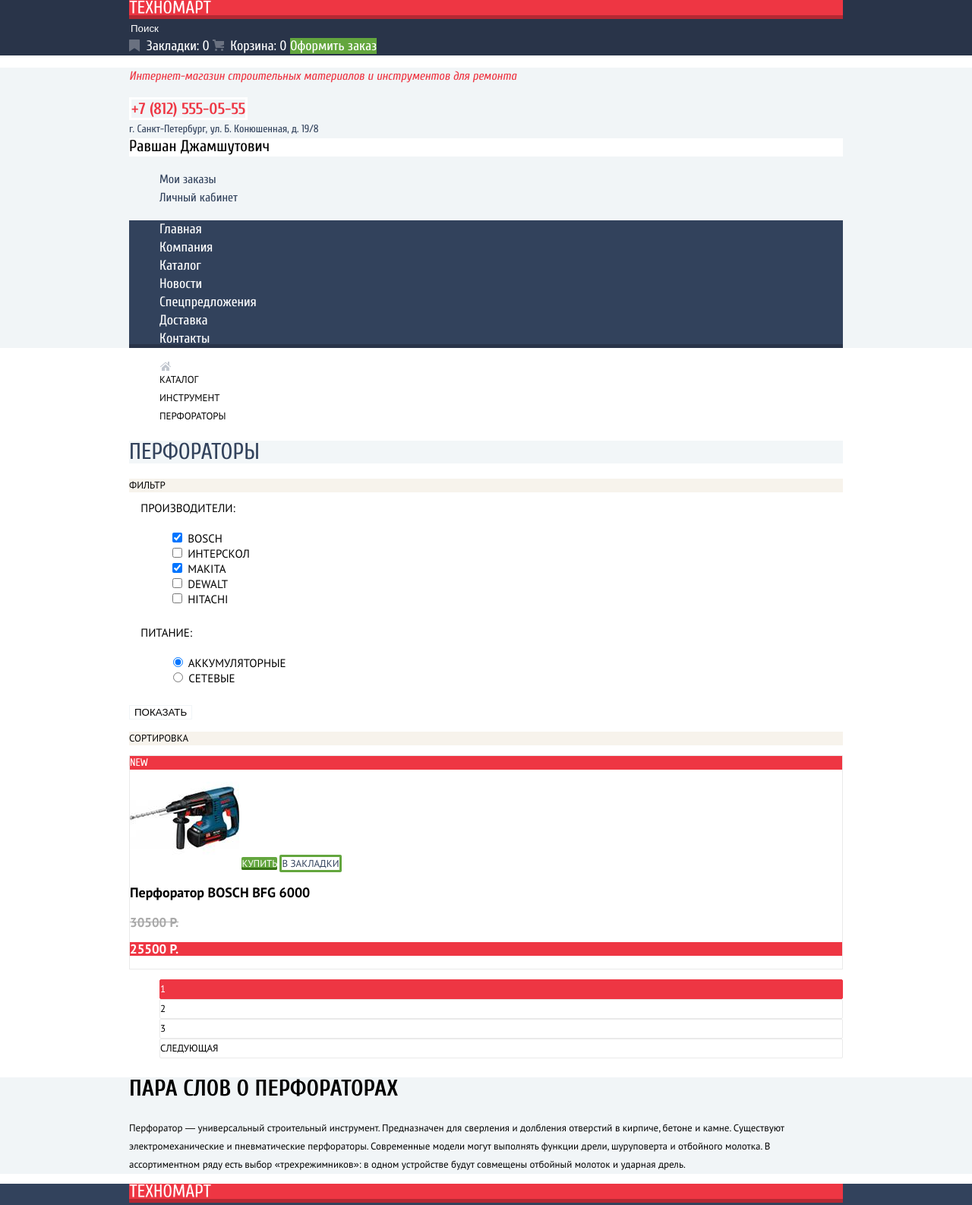
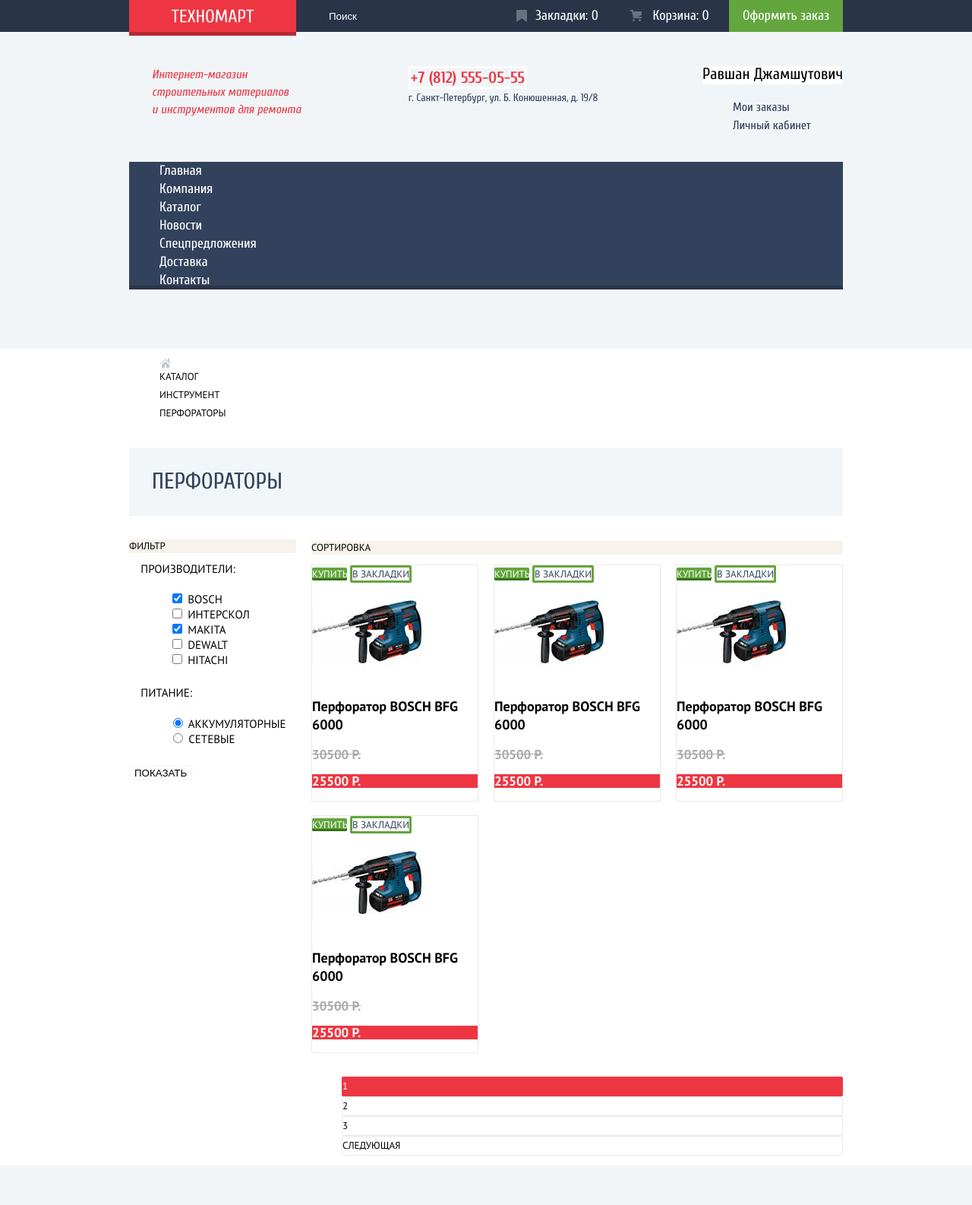
Before and after one commit to KatAnti/285965-technomart-28, a plain HTML site: page catalog.html in a window 1280 px wide. Shown: the top 1586 px of the page at 76% size. Drawn offline with Linux system fonts and the light colour scheme.

Commit message:
Базовая сетка

```diff
--- a/catalog.html
+++ b/catalog.html
@@ -1,16 +1,16 @@
 <!DOCTYPE html>
-<html lang="ru">
+<html class="page" lang="ru">
   <head>
     <meta charset="utf-8">
     <title>HTML Academy: Техномарт</title>
     <link rel="stylesheet" href="css/style.css">
   </head>
-  <body>
+  <body class="page-body">
     <header class="main-header">
       <div class="main-header__top">
-        <div class="wrapper">
+        <div class="wrapper main-header__wrapper">
           <a class="logo" href="index.html">
-            <img src="img/logo.png" alt="Техномарт" width="108" height="18">
+            <img src="img/logo-technomart.svg" alt="Техномарт" width="108" height="18">
           </a>
           <form action="https://echo.htmlacademy.ru" method="post">
             <input class="search" type="search" placeholder="Поиск">
@@ -23,7 +23,7 @@
       <div class="main-header__body">
         <div class="wrapper">
           <p class="main-header__title">
-            Интернет-магазин строительных материалов и инструментов для ремонта
+            Интернет-магазин строительных материалов<br> и инструментов для ремонта
           </p>
           <div class="main-header__contacts">
             <a class="main-header__phone-number" href="tel:78125550555">+7 (812) 555-05-55</a>
@@ -48,7 +48,7 @@
               </li>
             </ul>
           </div>
-          <nav>
+          <nav class="main-header__main-nav">
             <ul class="main-nav">
               <li class="main-nav__item">
                 <a href="" class="main-nav-link">
@@ -91,7 +91,7 @@
       </div>
     </header>
     <main class="main">
-      <div class="wrapper">
+      <div class="wrapper main-wrapper">
         <ul class="breadcrumbs">
           <li class="breadcrumbs__item">
             <a href="" aria-label="Вернуться на главную"></a>
@@ -106,7 +106,7 @@
             <a href="">Перфораторы</a>
           </li>
         </ul>
-        <h1 class="main-page-ttl">ПЕРФОРАТОРЫ</h1>
+        <h1 class="main-page-ttl main__ttl">ПЕРФОРАТОРЫ</h1>
         <section class="catalog-filter left-column">
           <h2 class="catalog-filter__ttl">
             Фильтр
@@ -159,13 +159,60 @@
           <section class="catalog-sort-by"><h3 class="catalog-sort-by__ttl">Сортировка</h3></section>
           <section class="catalog-list">
             <h2 class="visually-hidden">Перфораторы по выгодной цене</h2>
-            <article class="product-preview-card">
-              <div class="product-preview-card__label">new</div>
-              <div class="product-preview-card__img">
-                <img src="img/product-1.jpg" alt="Перфоратор BOSCH BFG 6000">
+            <article class="product-preview-card product-preview-card--new">
+              <div class="product-preview-card__actions">
                 <a class="product-preview-card__buy-link" href="">КУПИТЬ</a>
                 <a class="product-preview-card__marked-btn" href="">В закладки</a>
               </div>
+              <img class="product-preview-card__img" src="img/product-1.jpg" alt="Перфоратор BOSCH BFG 6000">
+              <h3>
+                <a class="product-preview-card__ttl" href="">Перфоратор BOSCH BFG 6000</a>
+              </h3>
+              <p class="product-preview-card__price-before">
+                <del>30500 Р.</del>
+              </p>
+              <p class="product-preview-card__price">
+                25500 Р.
+              </p>
+            </article>
+            <article class="product-preview-card product-preview-card--new">
+              <div class="product-preview-card__actions">
+                <a class="product-preview-card__buy-link" href="">КУПИТЬ</a>
+                <a class="product-preview-card__marked-btn" href="">В закладки</a>
+              </div>
+              <img class="product-preview-card__img" src="img/product-1.jpg" alt="Перфоратор BOSCH BFG 6000">
+              <h3>
+                <a class="product-preview-card__ttl" href="">Перфоратор BOSCH BFG 6000</a>
+              </h3>
+              <p class="product-preview-card__price-before">
+                <del>30500 Р.</del>
+              </p>
+              <p class="product-preview-card__price">
+                25500 Р.
+              </p>
+            </article>
+            <article class="product-preview-card product-preview-card--new">
+              <div class="product-preview-card__actions">
+                <a class="product-preview-card__buy-link" href="">КУПИТЬ</a>
+                <a class="product-preview-card__marked-btn" href="">В закладки</a>
+              </div>
+              <img class="product-preview-card__img" src="img/product-1.jpg" alt="Перфоратор BOSCH BFG 6000">
+              <h3>
+                <a class="product-preview-card__ttl" href="">Перфоратор BOSCH BFG 6000</a>
+              </h3>
+              <p class="product-preview-card__price-before">
+                <del>30500 Р.</del>
+              </p>
+              <p class="product-preview-card__price">
+                25500 Р.
+              </p>
+            </article>
+            <article class="product-preview-card product-preview-card--new">
+              <div class="product-preview-card__actions">
+                <a class="product-preview-card__buy-link" href="">КУПИТЬ</a>
+                <a class="product-preview-card__marked-btn" href="">В закладки</a>
+              </div>
+              <img class="product-preview-card__img" src="img/product-1.jpg" alt="Перфоратор BOSCH BFG 6000">
               <h3>
                 <a class="product-preview-card__ttl" href="">Перфоратор BOSCH BFG 6000</a>
               </h3>
@@ -219,10 +266,10 @@
     <footer class="main-footer">
       <div class="main-footer__top">
         <div class="wrapper">
-          <a class="logo" href="">
-            <img src="img/logo.png" alt="Техномарт" width="108" height="18">
+          <a class="logo logo--footer" href="">
+            <img src="img/logo-technomart.svg" alt="Техномарт" width="136" height="21">
           </a>
-          <ul class="main-footer__menu main-footer__info">
+          <ul class="main-footer__menu main-footer__menu--info">
             <li class="main-footer__menu-item">
               <a href="">
                 Компания
@@ -293,14 +340,16 @@
               <a class="social-media__link social-media__link--instagram" href="" aria-label="instagram"></a>
             </li>
           </ul>
+          <div class="main-footer__contact-links">
             <p>
               Обратная связь:<br>
               <a class="main-footer__email" href="mailto:mail@htmlacademy.ru">mail@htmlacademy.ru</a>
             </p>
             <p>
-            Разработано
+              Разработано<br>
               <a class="main-footer__made-by-link" href="htmlacademy.ru">htmlacademy.ru</a>
             </p>
+          </div>
         </div>
       </div>
     </footer>
--- a/css/style.css
+++ b/css/style.css
@@ -111,6 +111,20 @@ a {
   box-sizing: border-box;
 }
 
+.page {
+  height: 100%;
+}
+
+.page-body {
+  min-height: 100%;
+  display: grid;
+  grid-template-rows:
+    min-content
+    1fr
+    min-content;
+  align-content: start;
+}
+
 .main-header {
   font-family: "Cuprum", Arial, Helvetica, sans-serif;
   font-size: 18px;
@@ -126,21 +140,54 @@ a {
 }
 
 .wrapper {
-  width: 940px;
+  width: 960px;
   margin: 0 auto;
+  padding: 0 10px;
+}
+
+.main-header__wrapper {
+  display: flex;
 }
 
 .logo {
+  position: relative;
   display: block;
+  width: 220px;
+  padding-top: 12px;
+  padding-bottom: 5px;
+  background-color: var(--basic-red);
+  text-align: center;
+}
+
+.logo--footer {
+  padding-top: 20px;
+  padding-bottom: 15px;
+}
+
+.logo::after {
+  content: "";
+  position: absolute;
+  display: block;
+  width: 100%;
+  height: 5px;
+  bottom: -5px;
+  left: 0;
   background-color: var(--basic-red);
   box-shadow: inset 0px -5px 0px rgba(0, 0, 0, 0.24);
 }
 
 .logo:active {
-  background-color: #BA2732;
+  background-color: var(--basic-red-dark);
+}
+
+.logo:active::after {
+  background-color: var(--basic-red-dark);
 }
 
 .search {
+  width: 270px;
+  height: 100%;
+  padding-left: 43px;
   background-color: transparent;
   border: none;
   color: var(--basic-white);
@@ -176,8 +223,8 @@ a {
 .main-header__basket:before {
   content: "";
   position: absolute;
-  top: 2px;
-  left: 0;
+  top: 13px;
+  left: 20px;
   display: block;
   opacity: 0.3;
 }
@@ -208,11 +255,43 @@ a {
   background-color: var(--basic-green);
 }
 
+.main-header__make-order:hover {
+  background-color: var(--basic-green-light);
+}
+
+.main-header__make-order:active {
+  color: rgba(255, 255, 255, 0.5);
+}
+
+.main-header__markers,
+.main-header__basket,
+.main-header__make-order {
+  display: flex;
+  flex-basis: 150px;
+  justify-content: center;
+  align-items: center;
+}
+
 .main-header__body {
   background-color: var(--basic-background);
 }
 
+.main-header__body .wrapper {
+  display: flex;
+  flex-wrap: wrap;
+  justify-content: space-between;
+  padding-top: 45px;
+  padding-bottom: 60px;
+}
+
+.main-header__main-nav {
+  width: 100%;
+}
+
 .main-header__title {
+  margin: 0;
+  padding-left: 30px;
+  max-width: 230px;
   font-style: italic;
   font-size: 16px;
   line-height: 23px;
@@ -306,6 +385,21 @@ a {
   text-transform: uppercase;
 }
 
+.company-contacts-wrapper {
+  display: flex;
+  justify-content: space-between;
+  padding-top: 70px;
+  padding-bottom: 70px;
+}
+
+.about-company {
+  width: 480px;
+}
+
+.contacts {
+  width: 300px;
+}
+
 .about-company__list {
   list-style: none;
   font-family: "Cuprum";
@@ -324,14 +418,29 @@ a {
   background-color: var(--navy-light);
 }
 
+.main-footer__top .wrapper {
+  display: flex;
+  flex-wrap: wrap;
+  align-items: flex-start;
+  justify-content: space-between;
+}
+
 .main-footer__bottom {
   font-size: 16px;
   line-height: 18px;
   background-color: var(--navy-medium);
 }
 
+.main-footer__bottom .wrapper {
+  display: grid;
+  grid-template-columns: 1fr 1fr 1fr;
+  padding-top: 35px;
+  padding-bottom: 35px;
+}
+
 .main-footer__menu {
   list-style: none;
+  flex-basis: 60%;
 }
 
 .main-footer__menu--info a {
@@ -353,6 +462,22 @@ a {
 .main-footer__address {
   font-weight: normal;
   font-style: normal;
+}
+
+.main-footer__copyrights {
+  max-width: 230px;
+}
+
+.main-footer__contact-links {
+  display: flex;
+}
+
+.main-footer__contact-links p{
+  max-width: 140px;
+}
+
+.main-footer__contact-links p:first-child {
+  margin-right: 50px;
 }
 
 .main-footer__email,
@@ -402,6 +527,8 @@ a {
 }
 
 .breadcrumbs {
+  grid-column-start: 1;
+  grid-column-end: -1;
   list-style: none;
   text-transform: uppercase;
 }
@@ -418,15 +545,28 @@ a {
   color: var(--basic-black);
 }
 
+.main-wrapper {
+  display: grid;
+  grid-template-columns: 220px 1fr;
+  column-gap: 20px;
+}
+
 .main-page-ttl {
+  padding-top: 30px;
+  padding-bottom: 30px;
+  padding-left: 30px;
   background-color: var(--main-ttl-background);
   font-family: Cuprum;
-  font-style: normal;
   font-weight: normal;
   font-size: 30px;
   line-height: 30px;
   text-transform: uppercase;
   color: var(--navy-light);
+}
+
+.main__ttl {
+  grid-column-start: 1;
+  grid-column-end: -1;
 }
 
 .catalog-filter__ttl {
@@ -459,8 +599,20 @@ a {
   line-height: 18px;
 }
 
+.catalog-list {
+  display: flex;
+  flex-wrap: wrap;
+}
+
 .product-preview-card {
+  width: 220px;
+  margin-right: 20px;
+  margin-bottom: 18px;
   border: 1px solid var(--border-grey);
+}
+
+.catalog-list .product-preview-card:nth-of-type(3n) {
+  margin-right: 0;
 }
 
 .product-preview-card:hover {
@@ -573,8 +725,8 @@ a {
   top: 0;
   right: 0;
   display: block;
-  width: 60px;
-  height: 59px;
+  width: 70px;
+  height: 70px;
   background-image: url("../img/new-banner-label.svg");
   background-repeat: no-repeat;
 }
@@ -701,6 +853,8 @@ a {
 }
 
 .about-current-products {
+  padding-top: 64px;
+  padding-bottom: 68px;
   background: var(--basic-background);
 }
 
```
Also changed, not shown: index.html (+15 -14 lines), img/logo.png (deleted), img/new-banner-label.svg. Lines whose indentation alone changed are shown as unchanged.
